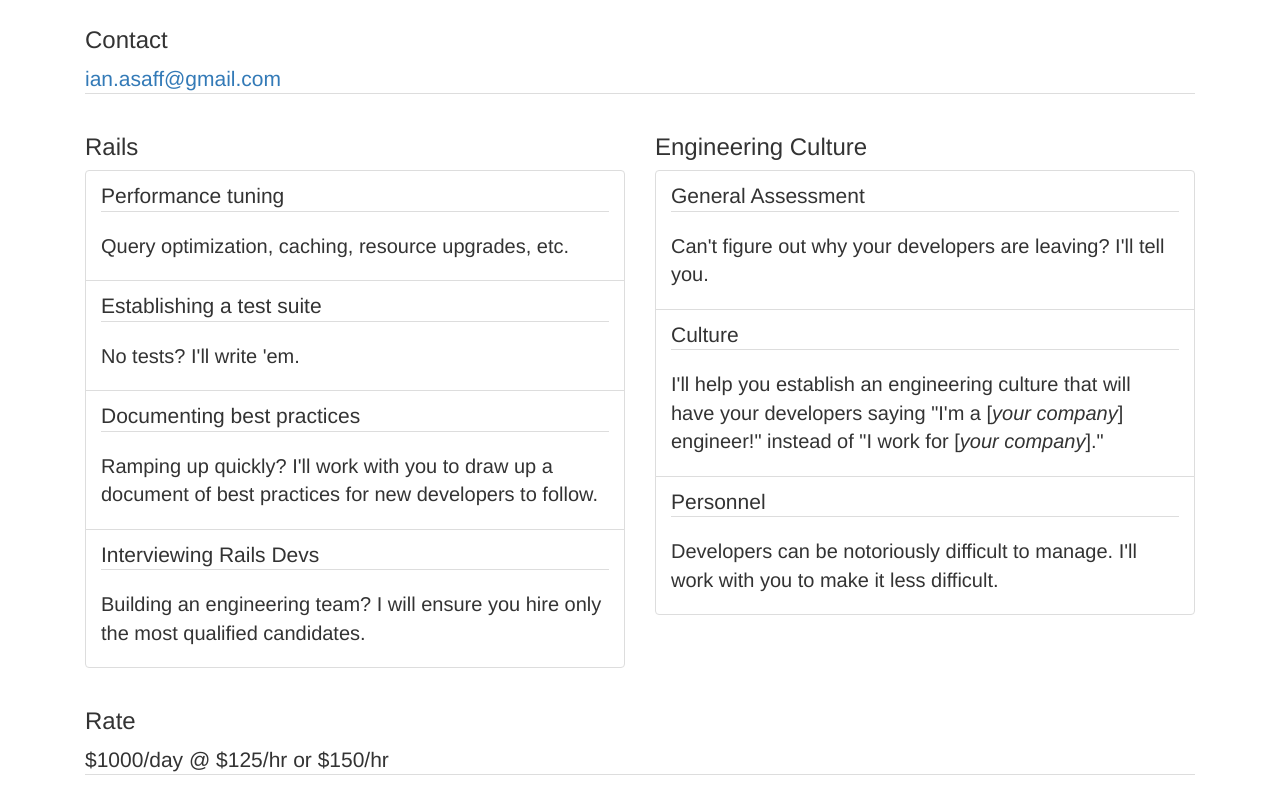
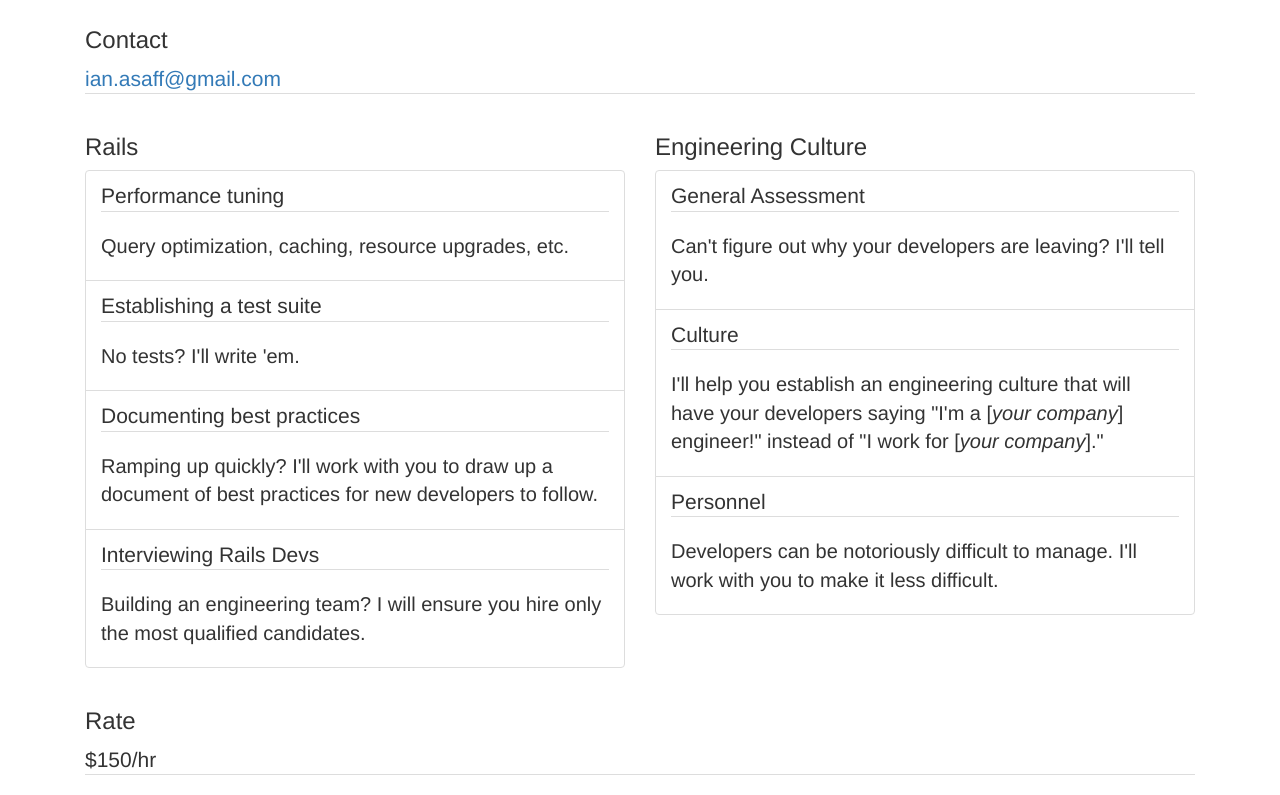
Before and after one commit to montague/montague.github.com, a plain HTML site: page index.html in a window 1280 px wide. Shown: the part 102-897 px from the top of the page. Drawn offline with nearby package versions, Linux system fonts and the light colour scheme.

Commit message:
update rate

```diff
--- a/index.html
+++ b/index.html
@@ -84,7 +84,7 @@ var wpflepq = [' ','s','l','>','a','m','s','l','s',':','.','a','<','l','"','h','
       <div class="col-xs-12">
         <h3>Rate</h3>
         <p class="lead">
-          $1000/day @ $125/hr or $150/hr
+        $150/hr
         </p>
       </div>
     </div>
```
